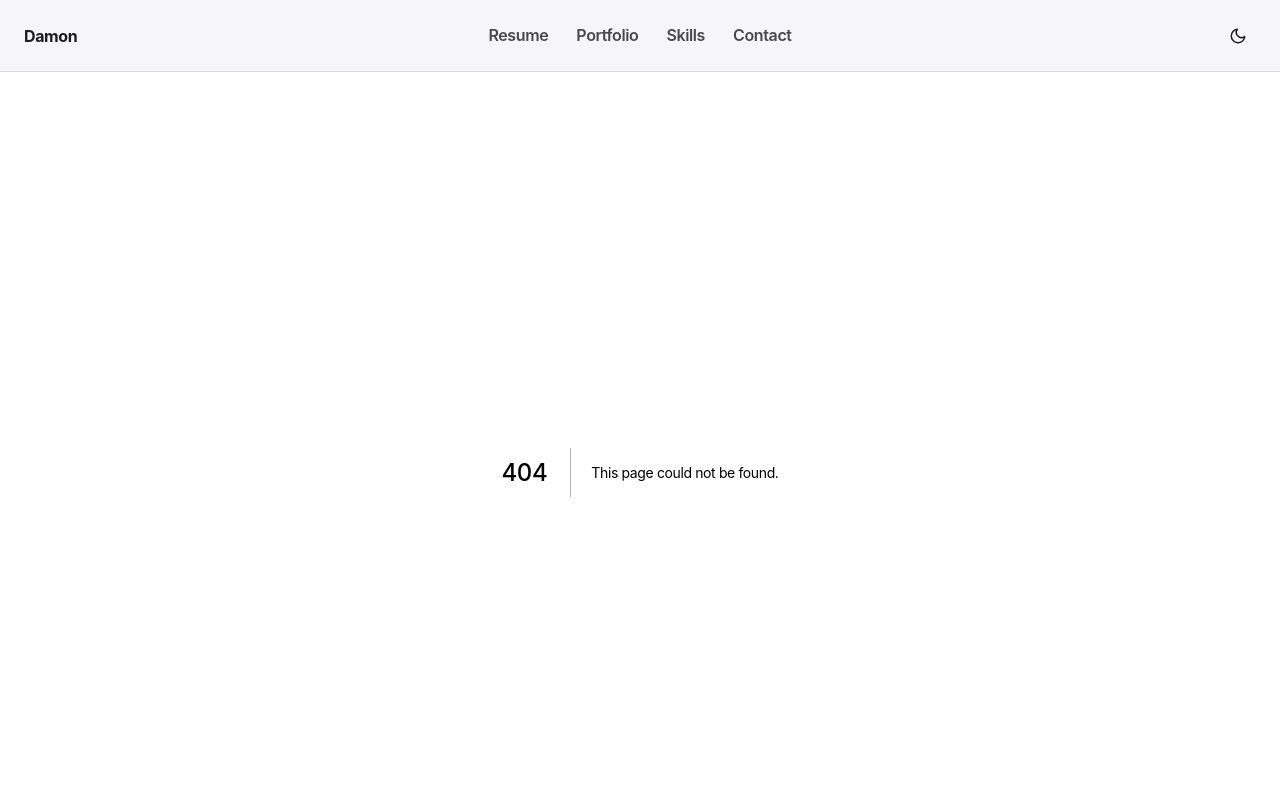
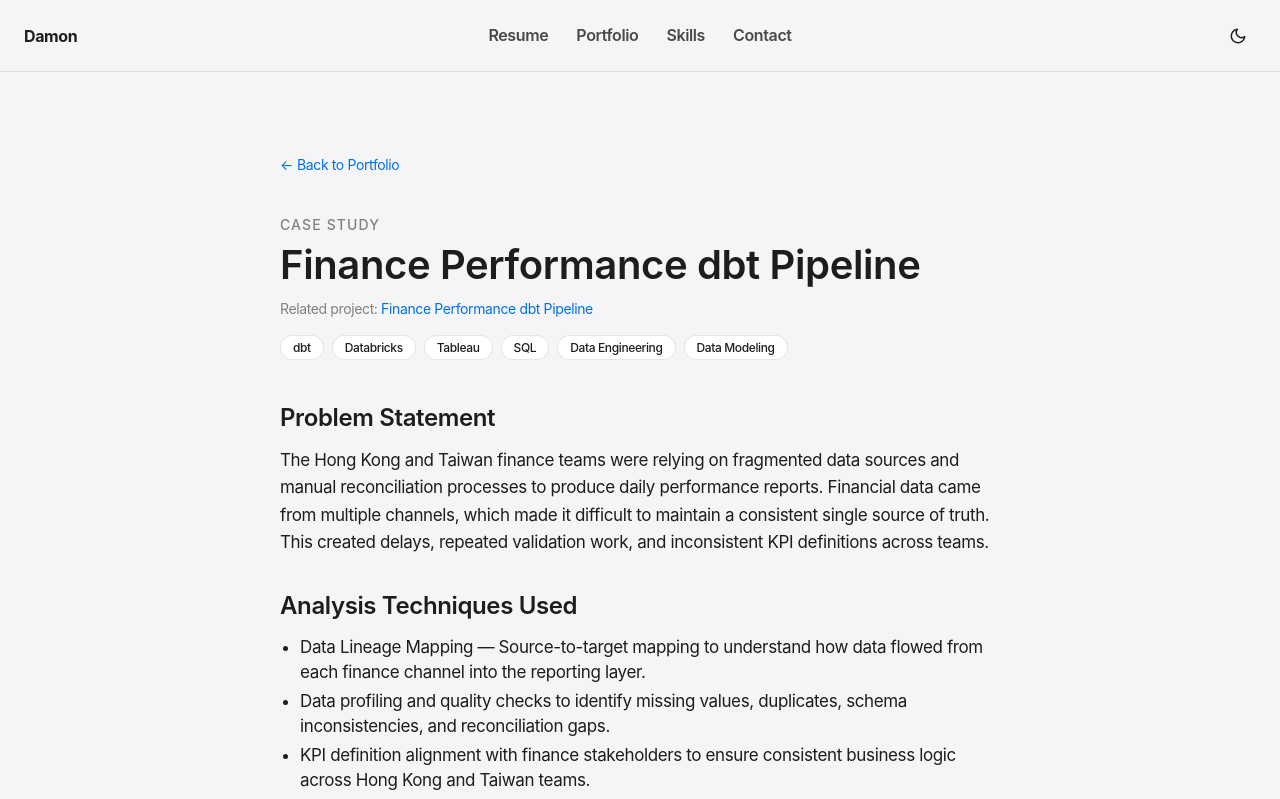
Before and after one commit to damonlin06/damon-portfolio, a Next.js app: page /damon-portfolio/case-study in a window 1280 px wide. Before the commit this address had no page. Shown: the top 799 px of the page. Built offline with nearby package versions, Linux system fonts and the light colour scheme.

Commit message:
feat: add case study page and data

```diff
--- /dev/null
+++ b/app/case-study/page.tsx
@@ -0,0 +1,153 @@
+import type { Metadata } from 'next';
+import Link from 'next/link';
+import Image from 'next/image';
+import { caseStudies } from '@/src/data/caseStudies';
+import { Tag } from '@/src/components/ui/Tag';
+
+export const metadata: Metadata = {
+  title: 'Case Study — Damon Lin',
+};
+
+// Simple markdown-like renderer (mirrors the project detail page)
+function renderDescription(text: string) {
+  return text.split('\n\n').map((block, i) => {
+    if (block.startsWith('## ')) {
+      return (
+        <h2
+          key={i}
+          style={{
+            fontFamily:
+              '-apple-system, BlinkMacSystemFont, "SF Pro Display", "Helvetica Neue", Helvetica, Arial, sans-serif',
+            fontSize: '1.5rem',
+            fontWeight: 600,
+            color: 'var(--color-primary)',
+            marginTop: '2rem',
+            marginBottom: '0.75rem',
+          }}
+        >
+          {block.replace('## ', '')}
+        </h2>
+      );
+    }
+    if (block.startsWith('- ')) {
+      const items = block.split('\n').filter((l) => l.startsWith('- '));
+      return (
+        <ul key={i} className="list-disc list-outside pl-5 flex flex-col gap-1 mb-4">
+          {items.map((item, j) => (
+            <li key={j} style={{ color: 'var(--color-primary)', fontSize: '1.0625rem', lineHeight: 1.47 }}>
+              {item.replace('- ', '')}
+            </li>
+          ))}
+        </ul>
+      );
+    }
+    if (block.startsWith('![')) {
+      const match = block.match(/^!\[([^\]]*)\]\(([^)]+)\)/);
+      if (match) {
+        const imgSrc = `${process.env.NEXT_PUBLIC_BASE_PATH ?? ''}${match[2]}`;
+        return (
+          <div key={i} className="relative w-full rounded-2xl overflow-hidden my-6" style={{ lineHeight: 0 }}>
+            <Image
+              src={imgSrc}
+              alt={match[1]}
+              width={1400}
+              height={600}
+              className="w-full h-auto"
+              style={{ borderRadius: '1rem' }}
+            />
+          </div>
+        );
+      }
+    }
+    if (block.startsWith('> ')) {
+      const content = block.replace(/^> /, '');
+      // Render **bold** markers within the blockquote
+      const parts = content.split(/\*\*([^*]+)\*\*/g);
+      return (
+        <blockquote
+          key={i}
+          className="mb-4 pl-4 py-3 pr-4 rounded-lg"
+          style={{
+            borderLeft: '3px solid var(--color-accent)',
+            backgroundColor: 'var(--color-surface)',
+            color: 'var(--color-secondary)',
+            fontSize: '0.9375rem',
+            lineHeight: 1.6,
+          }}
+        >
+          {parts.map((part, j) =>
+            j % 2 === 1 ? <strong key={j} style={{ color: 'var(--color-primary)' }}>{part}</strong> : part
+          )}
+        </blockquote>
+      );
+    }
+    return (
+      <p
+        key={i}
+        className="mb-4"
+        style={{ color: 'var(--color-primary)', fontSize: '1.0625rem', lineHeight: 1.6 }}
+      >
+        {block}
+      </p>
+    );
+  });
+}
+
+export default function CaseStudyPage() {
+  const caseStudy = caseStudies[0];
+
+  return (
+    <article className="max-w-3xl mx-auto px-6 py-20">
+      {/* Back link */}
+      <Link
+        href="/portfolio"
+        className="inline-flex items-center gap-1 text-sm mb-10 transition-opacity hover:opacity-75"
+        style={{ color: 'var(--color-accent)', textDecoration: 'none' }}
+      >
+        <span aria-hidden="true">←</span> Back to Portfolio
+      </Link>
+
+      {/* Header */}
+      <header className="mb-4">
+        <p
+          className="text-sm font-medium mb-2"
+          style={{ color: 'var(--color-secondary)', textTransform: 'uppercase', letterSpacing: '0.08em' }}
+        >
+          Case Study
+        </p>
+        <h1
+          style={{
+            fontFamily:
+              '-apple-system, BlinkMacSystemFont, "SF Pro Display", "Helvetica Neue", Helvetica, Arial, sans-serif',
+            fontSize: '2.5rem',
+            fontWeight: 600,
+            lineHeight: 1.1,
+            color: 'var(--color-primary)',
+          }}
+        >
+          {caseStudy.title}
+        </h1>
+        <p className="mt-3 text-sm" style={{ color: 'var(--color-secondary)' }}>
+          Related project:{' '}
+          <Link
+            href={`/portfolio/${caseStudy.projectSlug}`}
+            style={{ color: 'var(--color-accent)', textDecoration: 'none' }}
+            className="hover:underline"
+          >
+            {caseStudy.projectRef}
+          </Link>
+        </p>
+      </header>
+
+      {/* Tags */}
+      <div className="flex flex-wrap gap-2 mb-10">
+        {caseStudy.tags.map((tag) => (
+          <Tag key={tag}>{tag}</Tag>
+        ))}
+      </div>
+
+      {/* Description */}
+      <div className="mb-12">{renderDescription(caseStudy.description)}</div>
+    </article>
+  );
+}
--- /dev/null
+++ b/src/data/caseStudies.ts
@@ -0,0 +1,49 @@
+export interface CaseStudy {
+  slug: string;
+  title: string;
+  projectRef: string; // display label linking back to the project
+  projectSlug: string; // slug of the related project
+  tags: string[];
+  description: string;
+  date: string; // ISO year-month, e.g. "2025-11"
+}
+
+export const caseStudies: CaseStudy[] = [
+  {
+    slug: 'finance-performance-dbt-pipeline',
+    title: 'Finance Performance dbt Pipeline',
+    projectRef: 'Finance Performance dbt Pipeline',
+    projectSlug: 'project-one',
+    tags: ['dbt', 'Databricks', 'Tableau', 'SQL', 'Data Engineering', 'Data Modeling'],
+    date: '2025-11',
+    description: `## Problem Statement
+
+The Hong Kong and Taiwan finance teams were relying on fragmented data sources and manual reconciliation processes to produce daily performance reports. Financial data came from multiple channels, which made it difficult to maintain a consistent single source of truth. This created delays, repeated validation work, and inconsistent KPI definitions across teams.
+
+## Analysis Techniques Used
+
+- Data Lineage Mapping — Source-to-target mapping to understand how data flowed from each finance channel into the reporting layer.
+- Data profiling and quality checks to identify missing values, duplicates, schema inconsistencies, and reconciliation gaps.
+- KPI definition alignment with finance stakeholders to ensure consistent business logic across Hong Kong and Taiwan teams.
+- Medallion architecture design to separate raw ingestion, cleaned transformations, and reporting-ready marts.
+- Incremental model design in dbt to improve scalability and reduce processing time.
+
+## Visualizations or Dashboards Created
+
+The pipeline fed a Tableau reporting layer designed for daily finance performance tracking. The dashboards typically included:
+
+- Daily turnover, piloting, commitment and ambition data
+- YOY performance tracking and comparison
+- Support region, store, seller type and other aggregation filters
+
+![Finance Performance Dashboard](/images/projects/finance_performance_dashboard.png)
+
+> **Note:** The dashboard above uses mocked data for confidentiality purposes. The structure, metrics, and layout reflect the actual implementation, but all figures shown are illustrative only.
+
+## Insights Gained and Decisions Influenced
+
+- Reduced data fragmentation by consolidating multi-channel finance data into a single governed model.
+- Eliminated manual reconciliation by automating transformations and validation workflows.
+- Enabled faster daily reporting for finance teams and store leaders, supporting more timely decision-making on piloting.`,
+  },
+];
```
